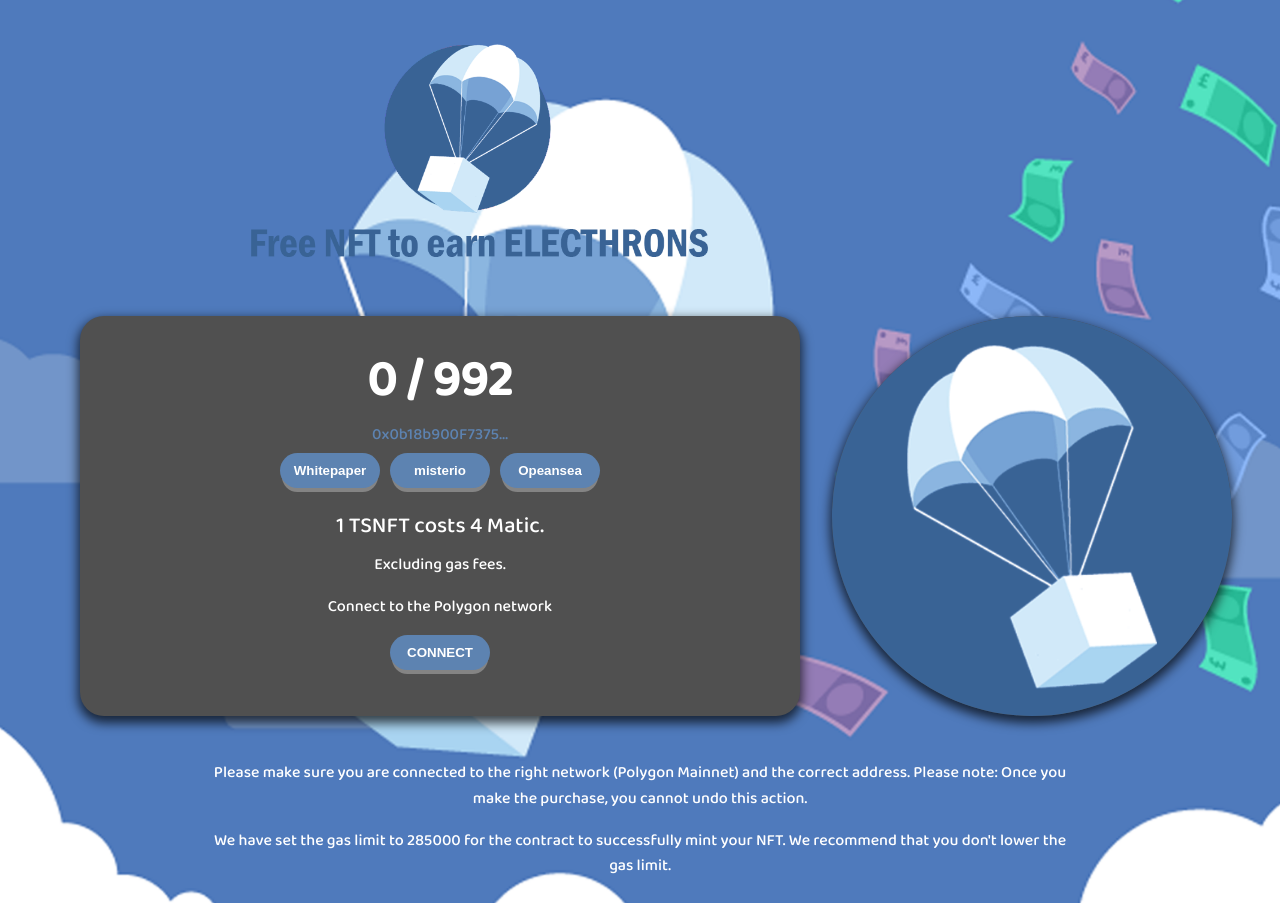
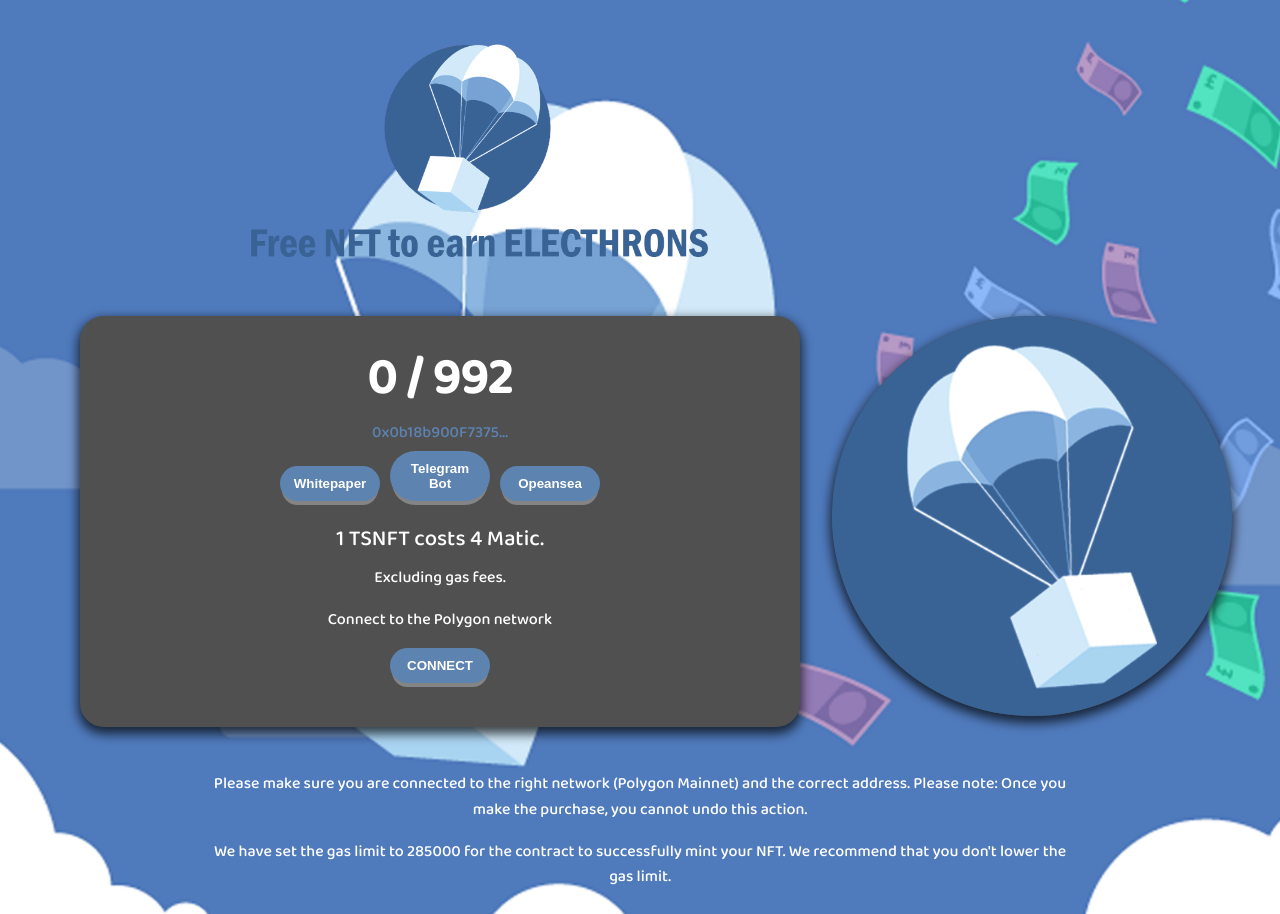
Before and after one commit to soujiang/soujiangminterdapp, a React (Create React App) app: page / in a window 1280 px wide. Built offline with nearby package versions, Linux system fonts and the light colour scheme.

Commit message:
telegram bot

```diff
--- a/src/App.js
+++ b/src/App.js
@@ -262,7 +262,7 @@ function App() {
                   margin: "5px",
                 }}
               >
-                misterio
+                Telegram Bot
               </StyledButton>
 
               <StyledButton
```
